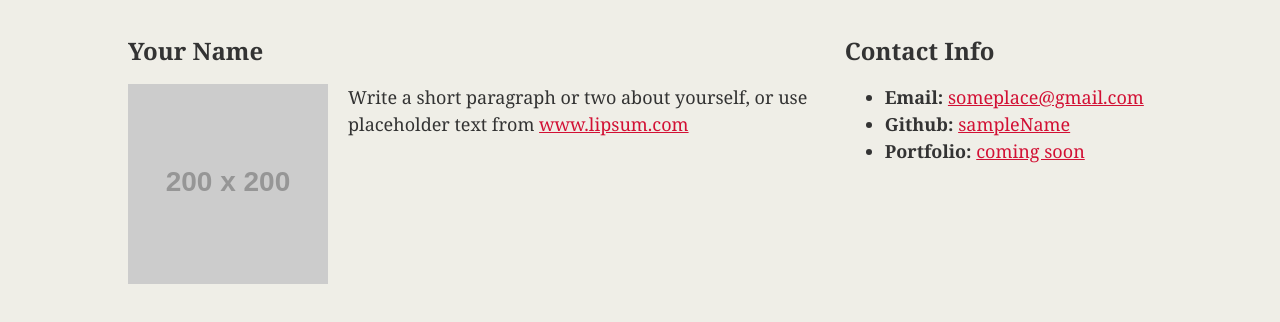
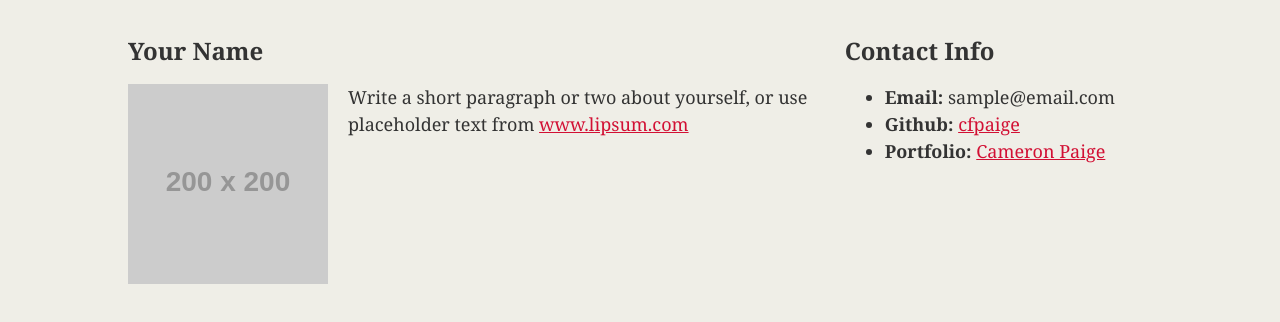
Before and after one commit to cfpaige/reset-exercise, a plain HTML site: page index.html in a window 1280 px wide. Shown: the part 70-392 px from the top of the page. Drawn offline with Linux system fonts and the light colour scheme; placeholder pictures from the web are drawn by us.

Commit message:
renamed index, updated README

```diff
--- a/html-bio-with-css.html
+++ b/index.html
@@ -8,11 +8,11 @@
   <title>1.2.9 Exercise</title>
 
   <!-- This critical line points your HTML to the CSS file. Notice the "relative" pathway  -->
+  <link rel="stylesheet" type="text/css" href="reset.css">
   <link rel="stylesheet" type="text/css" href="style.css">
   <!-- Plus TWO MORE -->
   <link rel="stylesheet" type="text/css" href="style2.css">
   <link rel="stylesheet" type="text/css" href="style3.css">
-  <link rel="stylesheet" type="text/css" href="reset.css"
 
 </head>
 
@@ -38,9 +38,9 @@
       <h2>Contact Info</h2>
 
       <ul>
-        <li><strong>Email:</strong> <a href="#">someplace@gmail.com</a></li>
-        <li><strong>Github:</strong> <a href="#">sampleName</a></li>
-        <li><strong>Portfolio:</strong> <a href="#">coming soon</a></li>
+        <li><strong>Email:</strong> <a href="mailto:sample@email.com"></a>sample@email.com</li>
+        <li><strong>Github:</strong> <a href="https://github.com/cfpaige?tab=repositories">cfpaige</a></li>
+        <li><strong>Portfolio:</strong> <a href="https://cfpaige.github.io">Cameron Paige</a></li>
       </ul>
 
     </section>
```
Also changed, not shown: 1 other file.
